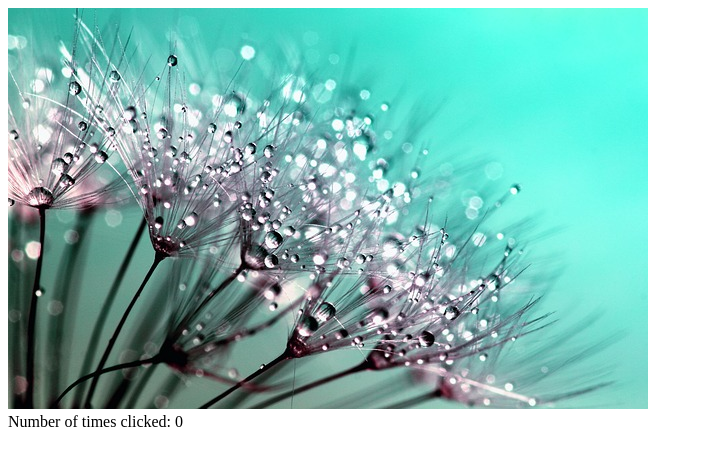
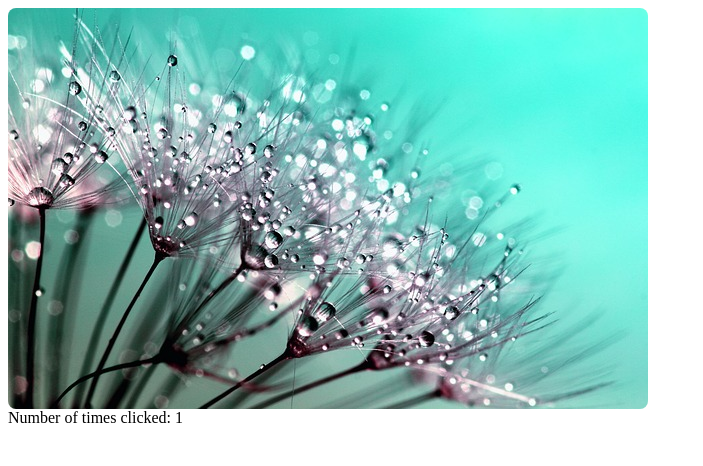
Before and after one commit to RobertShaw1/img-clkr, a plain HTML site: page index.html in a window 1280 px wide. Both pictures are taken after a click on the picture 328 px from the left and 208 px from the top of the page. Shown: the full height of the page, 0-703 px from the left. Drawn offline with Linux system fonts and the light colour scheme.

Commit message:
image click count: basic implementation

```diff
--- a/index.css
+++ b/index.css
@@ -1,3 +1,12 @@
 .clickable, .pointer {
   cursor: pointer;
 }
+
+
+.rounded-sm {
+  border-radius: 8px;
+}
+
+.img-clk {
+  display: block;
+}
--- a/index.html
+++ b/index.html
@@ -7,10 +7,15 @@
     <link rel="stylesheet" type="text/css" href="index.css">
   </head>
   <body>
-    <img src="./assets/dandelion.jpg" alt="dandelion" class="clickable">
-    <div>
-      <span>Number of times clicked: </span>
-      <span>0</span>
-    </div>
+    <article>
+      <img
+        src="./assets/dandelion.jpg"
+        alt="dandelion"
+        class="clickable img-clk rounded-sm"
+      >
+      Number of times clicked:
+      <span class="counter">0</span>
+    </article>
+    <script async type="application/javascript" src="index.js"></script>
   </body>
 </html>
--- /dev/null
+++ b/index.js
@@ -0,0 +1,30 @@
+
+class BeautifulImg {
+  constructor(imgElement, i) {
+    this.img = imgElement;
+    this.img.id = this.img.alt || `img${i}`;
+    this.clickCount = 0;
+
+    this.img.onclick = this.incrementClickCount;
+  }
+
+  incrementClickCount = () => {
+    this.clickCount++
+    this.img.nextElementSibling.textContent = this.clickCount;
+  }
+
+}
+
+const beautifulImgList = [];
+
+function configureImages(imgCollection) {
+  for (let i = 0; i < imgCollection.length; i++) {
+    const img = imgCollection[i];
+    beautifulImgList.push(new BeautifulImg(img, i));
+  }
+}
+
+window.onload = event => {
+  const imgCollection = document.querySelectorAll('.img-clk');
+  configureImages(imgCollection);
+}
```
